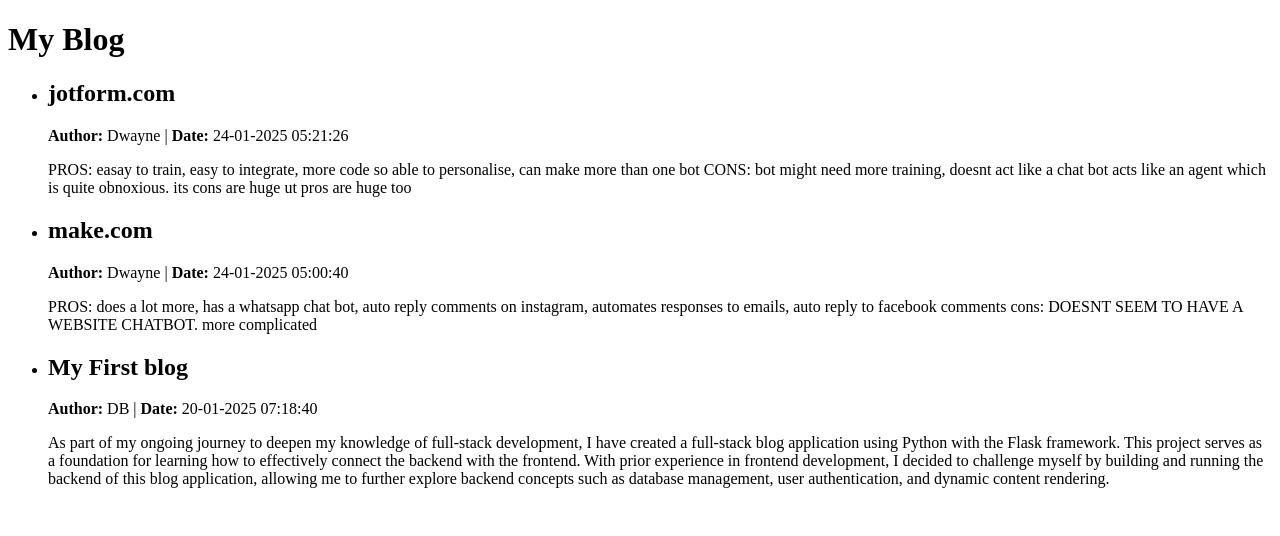
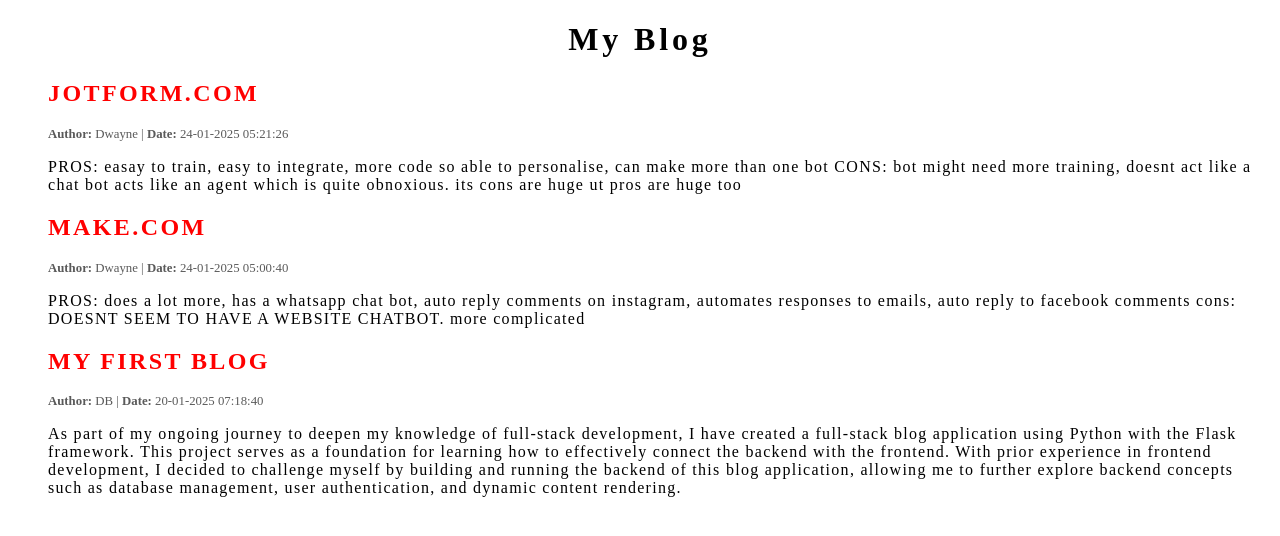
Before and after one commit to DwayneBurr/blog_flask, a Flask app: page / in a window 1280 px wide. Shown: the top 536 px of the page. Run offline with Flask 3, Linux system fonts and the light colour scheme; data comes from the database, SQL or seed files in the repository; some libraries are stand-ins or nearby versions.

Commit message:
add some styling

```diff
--- /dev/null
+++ b/static/styles.css
@@ -0,0 +1,26 @@
+h1#author-title {
+    display: flex;
+    justify-content: center;
+    align-items: center;
+    letter-spacing: 0.12em;
+}
+
+li {
+    list-style: none;
+}
+
+li h2 {
+    color: red;
+    font-weight: bold;
+    text-transform: uppercase;
+    letter-spacing: 0.1em;
+}
+
+p.title-date {
+    color: rgb(90, 90, 90);
+    font-size: 0.8em;
+}
+
+.content {
+    letter-spacing: 0.08em;
+}
--- a/templates/index.html
+++ b/templates/index.html
@@ -3,22 +3,23 @@
 <head>
     <meta charset="UTF-8">
     <meta name="viewport" content="width=device-width, initial-scale=1.0">
+    <link rel="stylesheet" href="{{ url_for('static', filename='styles.css') }}">
     <title>My Blog</title>
 </head>
 <body>
-    <h1>My Blog</h1>
+    <h1 id="author-title">My Blog</h1>
     <ul>
         {% for post in posts %}
             <li>
                 <h2>{{ post.title }}</h2>
-                <p><strong>Author:</strong> {{ post.author }} | <strong>Date:</strong> {{ post.date }}</p>
-                <p>{{ post.content }}</p>
+                <p class="title-date"><strong>Author:</strong> {{ post.author }} | <strong>Date:</strong> {{ post.date }}</p>
+                <p class="content">{{ post.content }}</p>
             </li>
         {% endfor %}
     </ul>
 
-    <!-- <script src="https://code.tidio.co/ycqp5knskjlnc6w4ckkzxbebgavlbvuk.js" async></script> -->
-    <script id="messenger-widget-b" src="https://cdn.botpenguin.com/website-bot.js" defer>67a36382fced4169875d8e9a,67a36019621d3a97501b94ac</script>
+    <script src="https://code.tidio.co/ycqp5knskjlnc6w4ckkzxbebgavlbvuk.js" async></script>
+    <!-- <script id="messenger-widget-b" src="https://cdn.botpenguin.com/website-bot.js" defer>67a36382fced4169875d8e9a,67a36019621d3a97501b94ac</script> -->
 
 </body>
 </html>
```
